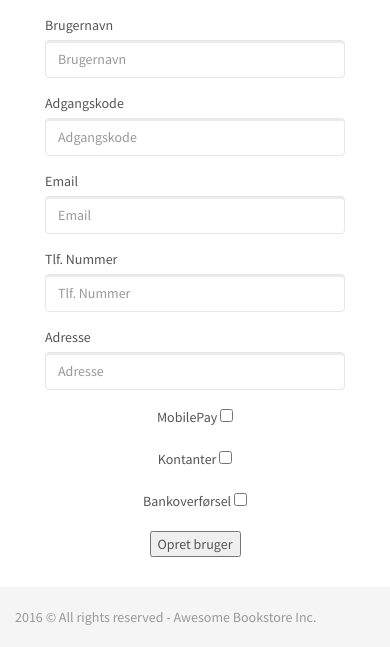
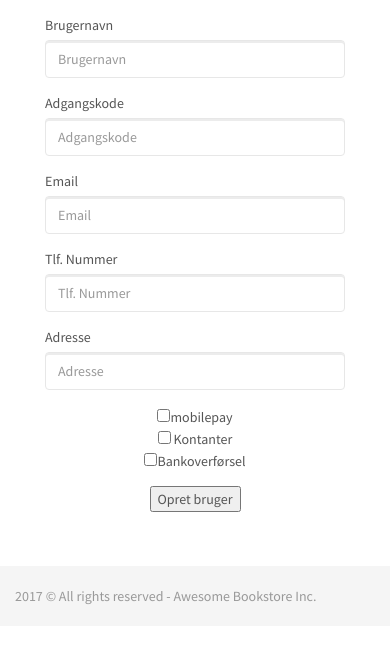
Before and after one commit to AndreasBach/Client, a plain HTML site: page Userupdate.html in a window 390 px wide. Shown: the part 218-865 px from the top of the page. After the commit the page ends 844 px from the top, so only its background shows below. Drawn offline with Linux system fonts and the light colour scheme.

Commit message:
Userupdate.html ved at få mobilepay, kontanter og bankoverførsel til at fungere

```diff
--- a/Userupdate.html
+++ b/Userupdate.html
@@ -97,23 +97,12 @@
 
                 <div class="form-group" align="center">
 
-                    <div class="col-md-2">
-                        <div class="form-group">
-                            <label class="control-label" for="inputMobilePay">MobilePay</label>
-                            <input id="inputMobilePay" type="checkbox">
-                        </div>
-                    </div>
-                    <div class="col-md-2">
-                        <div class="form-group">
-                            <label class="control-label" for="inputCash">Kontanter</label>
-                            <input id="inputCash" type="checkbox">
-                        </div>
-                    </div>
-                    <div class="col-md-2">
-                        <div class="form-group">
-                            <label class="control-label" for="inputTransfer">Bankoverførsel</label>
-                            <input id="inputTransfer" type="checkbox">
-                        </div>
+                    <div class="form-group">
+                        <input type="checkbox" name="mobilepay" value="mobilepay">mobilepay<br>
+
+                        <input type="checkbox" name="cash" value="cash"> Kontanter<br>
+
+                        <input type="checkbox" name="transfer" value="transfer">Bankoverførsel<br>
                     </div>
 
 
@@ -129,14 +118,11 @@
 </div>
 
 </div>
-</div>
-
-</div>
 
 
 <footer class="footer">
     <div class="container">
-        <p class="text-muted">2016 © All rights reserved - Awesome Bookstore Inc.</p>
+        <p class="text-muted">2017 © All rights reserved - Awesome Bookstore Inc.</p>
     </div>
 </footer>
 
```
